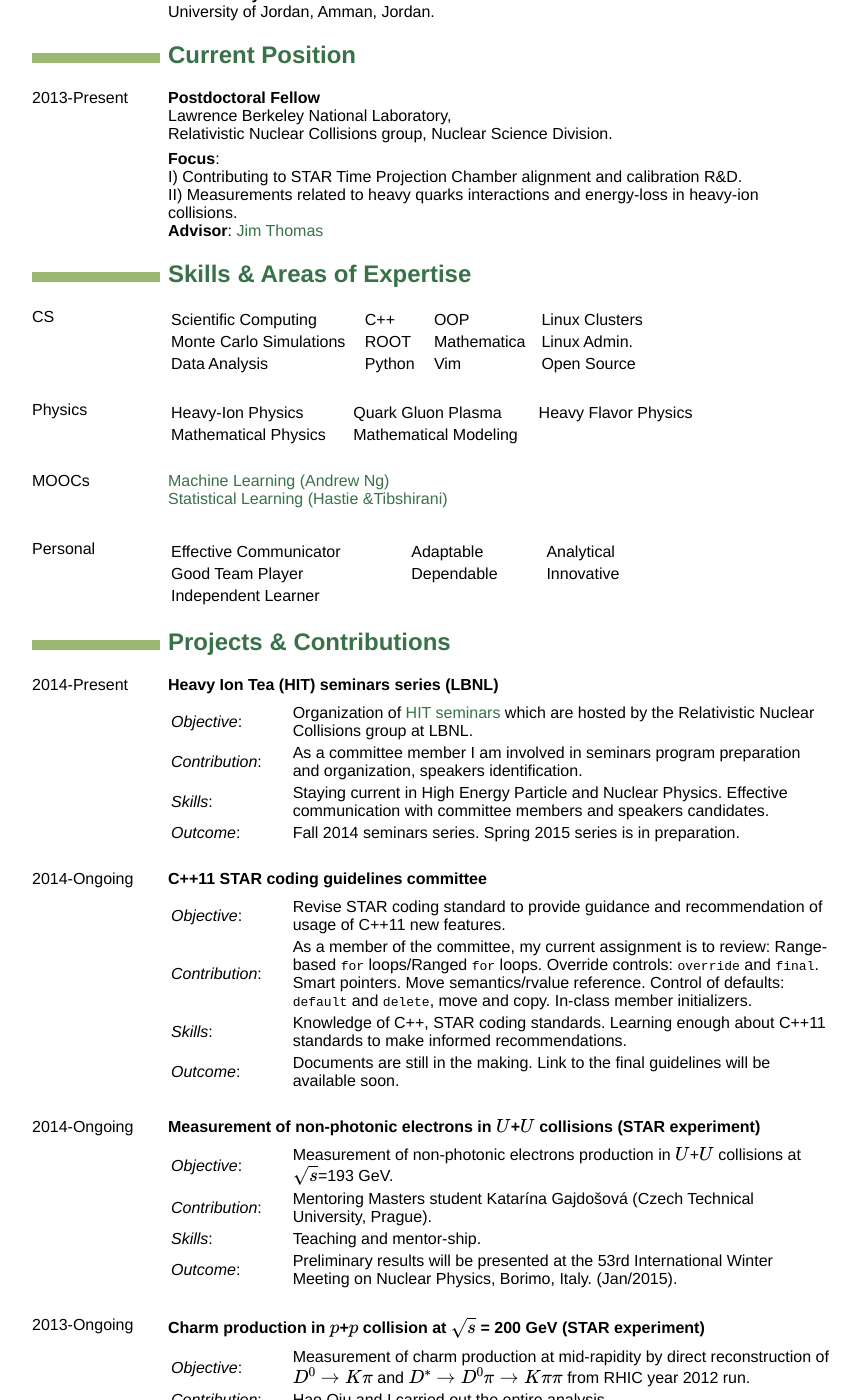
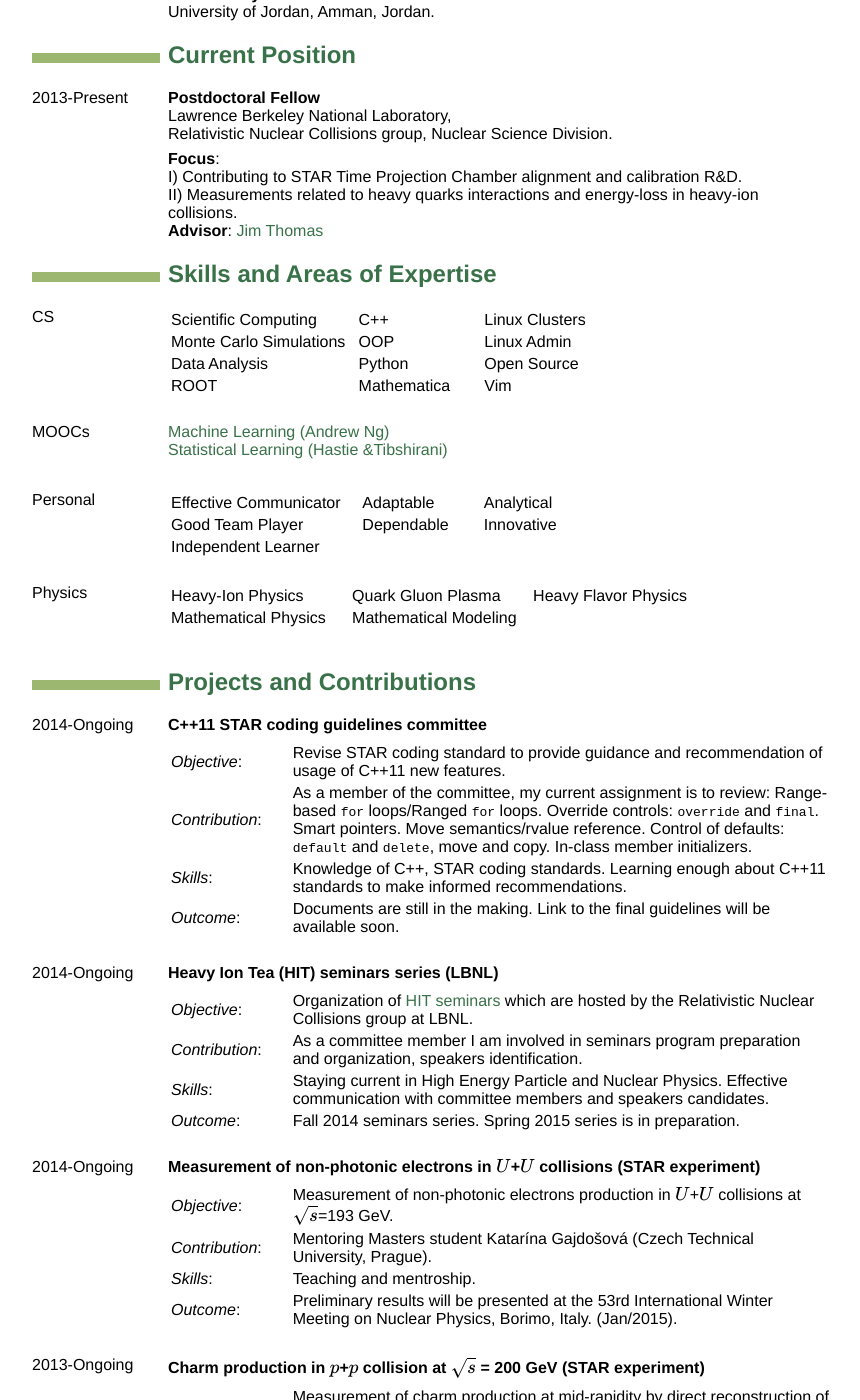
Before and after one commit to MustafaMustafa/MustafaMustafa.github.io, a Jekyll site: the page resume/cv.html, which Jekyll copies as it is, in a window 1280 px wide and 1400 px high, scrolled down 389 px. Shown: the whole window, without its empty margins (208-1068 px from the left). Built offline with Jekyll 4.4.1, drawn with Linux system fonts in a browser that asks for light colours; formulas are drawn with MathJax 3; some of the changed text lies outside the part shown.

Commit message:
update cv

```diff
--- a/resume/cv.html
+++ b/resume/cv.html
@@ -38,52 +38,38 @@
 <p><strong>Focus</strong>:<br />I) Contributing to STAR Time Projection Chamber alignment and calibration R&amp;D.<br /> II) Measurements related to heavy quarks interactions and energy-loss in heavy-ion collisions.<br /><strong>Advisor</strong>: <a href="http://rnc.lbl.gov/~jhthomas/">Jim Thomas</a></p>
 </dd>
 </dl>
-<h2 id="skills-areas-of-expertise">Skills &amp; Areas of Expertise</h2>
+<h2 id="skills-and-areas-of-expertise">Skills and Areas of Expertise</h2>
 <dl>
 <dt>CS</dt>
 <dd><table>
-<col width="40%" />
-<col width="14%" />
+<col width="33%" />
 <col width="22%" />
-<col width="22%" />
+<col width="20%" />
+<col width="20%" />
 <tbody>
 <tr class="odd">
 <td align="left">Scientific Computing</td>
 <td align="left">C++</td>
-<td align="left">OOP</td>
 <td align="left">Linux Clusters</td>
+<td align="left"></td>
 </tr>
 <tr class="even">
 <td align="left">Monte Carlo Simulations</td>
-<td align="left">ROOT</td>
-<td align="left">Mathematica</td>
-<td align="left">Linux Admin.</td>
+<td align="left">OOP</td>
+<td align="left">Linux Admin</td>
+<td align="left"></td>
 </tr>
 <tr class="odd">
 <td align="left">Data Analysis</td>
 <td align="left">Python</td>
-<td align="left">Vim</td>
 <td align="left">Open Source</td>
-</tr>
-</tbody>
-</table>
-<p><br></p>
-</dd>
-<dt>Physics</dt>
-<dd><table>
-<col width="34%" />
-<col width="34%" />
-<col width="30%" />
-<tbody>
-<tr class="odd">
-<td align="left">Heavy-Ion Physics</td>
-<td align="left">Quark Gluon Plasma</td>
-<td align="right">Heavy Flavor Physics</td>
+<td align="left"></td>
 </tr>
 <tr class="even">
-<td align="left">Mathematical Physics</td>
-<td align="left">Mathematical Modeling</td>
-<td align="right"></td>
+<td align="left">ROOT</td>
+<td align="left">Mathematica</td>
+<td align="left">Vim</td>
+<td align="left"></td>
 </tr>
 </tbody>
 </table>
@@ -95,57 +81,52 @@
 </dd>
 <dt>Personal</dt>
 <dd><table>
-<col width="34%" />
-<col width="19%" />
-<col width="19%" />
 <tbody>
 <tr class="odd">
 <td align="left">Effective Communicator</td>
-<td align="left">Adaptable</td>
-<td align="left">Analytical</td>
+<td align="left">    Adaptable</td>
+<td align="left">       Analytical</td>
 </tr>
 <tr class="even">
 <td align="left">Good Team Player</td>
-<td align="left">Dependable</td>
-<td align="left">Innovative</td>
+<td align="left">    Dependable</td>
+<td align="left">       Innovative</td>
 </tr>
 <tr class="odd">
 <td align="left">Independent Learner</td>
+<td align="left">    </td>
+<td align="left">       </td>
+</tr>
+</tbody>
+</table>
+<p><br></p>
+</dd>
+<dt>Physics</dt>
+<dd><table>
+<col width="30%" />
+<col width="30%" />
+<col width="29%" />
+<col width="4%" />
+<tbody>
+<tr class="odd">
+<td align="left">Heavy-Ion Physics</td>
+<td align="left">Quark Gluon Plasma</td>
+<td align="left">Heavy Flavor Physics</td>
+<td align="left"></td>
+</tr>
+<tr class="even">
+<td align="left">Mathematical Physics</td>
+<td align="left">Mathematical Modeling</td>
 <td align="left"></td>
 <td align="left"></td>
 </tr>
 </tbody>
 </table>
+<p><br></p>
 </dd>
 </dl>
-<h2 id="projects-contributions">Projects &amp; Contributions</h2>
+<h2 id="projects-and-contributions">Projects and Contributions</h2>
 <dl>
-<dt>2014-Present</dt>
-<dd><p><strong>Heavy Ion Tea (HIT) seminars series (LBNL)</strong></p>
-<table>
-<col width="18%" />
-<col width="81%" />
-<tbody>
-<tr class="odd">
-<td align="left"><em>Objective</em>:</td>
-<td align="left">Organization of <a href="https://sites.google.com/a/lbl.gov/relativistic-nuclear-collisions/home/rnc-current-events/hit-seminar">HIT seminars</a> which are hosted by the Relativistic Nuclear Collisions group at LBNL.</td>
-</tr>
-<tr class="even">
-<td align="left"><em>Contribution</em>:</td>
-<td align="left">As a committee member I am involved in seminars program preparation and organization, speakers identification.</td>
-</tr>
-<tr class="odd">
-<td align="left"><em>Skills</em>:</td>
-<td align="left">Staying current in High Energy Particle and Nuclear Physics. Effective communication with committee members and speakers candidates.</td>
-</tr>
-<tr class="even">
-<td align="left"><em>Outcome</em>:</td>
-<td align="left">Fall 2014 seminars series. Spring 2015 series is in preparation.</td>
-</tr>
-</tbody>
-</table>
-<p><br></p>
-</dd>
 <dt>2014-Ongoing</dt>
 <dd><p><strong>C++11 STAR coding guidelines committee</strong></p>
 <table>
@@ -173,6 +154,32 @@
 <p><br></p>
 </dd>
 <dt>2014-Ongoing</dt>
+<dd><p><strong>Heavy Ion Tea (HIT) seminars series (LBNL)</strong></p>
+<table>
+<col width="18%" />
+<col width="81%" />
+<tbody>
+<tr class="odd">
+<td align="left"><em>Objective</em>:</td>
+<td align="left">Organization of <a href="https://sites.google.com/a/lbl.gov/relativistic-nuclear-collisions/home/rnc-current-events/hit-seminar">HIT seminars</a> which are hosted by the Relativistic Nuclear Collisions group at LBNL.</td>
+</tr>
+<tr class="even">
+<td align="left"><em>Contribution</em>:</td>
+<td align="left">As a committee member I am involved in seminars program preparation and organization, speakers identification.</td>
+</tr>
+<tr class="odd">
+<td align="left"><em>Skills</em>:</td>
+<td align="left">Staying current in High Energy Particle and Nuclear Physics. Effective communication with committee members and speakers candidates.</td>
+</tr>
+<tr class="even">
+<td align="left"><em>Outcome</em>:</td>
+<td align="left">Fall 2014 seminars series. Spring 2015 series is in preparation.</td>
+</tr>
+</tbody>
+</table>
+<p><br></p>
+</dd>
+<dt>2014-Ongoing</dt>
 <dd><p><strong>Measurement of non-photonic electrons in <span class="math">\(U\)</span>+<span class="math">\(U\)</span> collisions (STAR experiment)</strong></p>
 <table>
 <col width="18%" />
@@ -188,7 +195,7 @@
 </tr>
 <tr class="odd">
 <td align="left"><em>Skills</em>:</td>
-<td align="left">Teaching and mentor-ship.</td>
+<td align="left">Teaching and mentroship.</td>
 </tr>
 <tr class="even">
 <td align="left"><em>Outcome</em>:</td>
@@ -258,11 +265,11 @@
 </tr>
 <tr class="even">
 <td align="left"><em>Contribution</em>:</td>
-<td align="left">Mentoring PhD. student Xiaozhi Bei (UIC and CCNU).</td>
+<td align="left">Mentoring Ph.D. student Xiaozhi Bei (UIC and CCNU).</td>
 </tr>
 <tr class="odd">
 <td align="left"><em>Skills</em>:</td>
-<td align="left">Teaching and mentor-ship.</td>
+<td align="left">Teaching and mentroship.</td>
 </tr>
 <tr class="even">
 <td align="left"><em>Outcome</em>:</td>
@@ -272,7 +279,7 @@
 </table>
 <p><br></p>
 </dd>
-<dt>2012-Present</dt>
+<dt>2012-Ongoing</dt>
 <dd><p><strong>Heavy Flavor Tracker - PXL simulators (STAR experiment)</strong></p>
 <table>
 <col width="18%" />
@@ -287,8 +294,8 @@
 <td align="left">Designed and implemented: 1) Simulation data containers 2) Simulators interface 3) Fast simulator 4) Pile up hits adder 5) STAR wrapper for <a href="http://www.iphc.cnrs.fr/Public-documentation.html">DIGMAPS</a> sensors response emulation tool. Maintaining the software package.</td>
 </tr>
 <tr class="odd">
-<td align="left"><em>Technical skills</em>:</td>
-<td align="left">Simulation. Software architecture. Knowledge of STAR software architecture. OOP, C++.</td>
+<td align="left"><em>Skills</em>:</td>
+<td align="left">Simulation. Software architecture. Knowledge of STAR software architecture. OOP, C++, software design.</td>
 </tr>
 <tr class="even">
 <td align="left"><em>Outcome</em>:</td>
@@ -354,7 +361,7 @@
 </tr>
 <tr class="even">
 <td align="left"><em>Outcome</em>:</td>
-<td align="left">PhD. thesis. <a href="http://arxiv.org/abs/1210.5199">arXiv:1210.5199</a>. <a href="http://arxiv.org/abs/1405.6348">arXiv:1405.6348</a>. Two more papers in the pipeline.</td>
+<td align="left">Ph.D. thesis. <a href="http://arxiv.org/abs/1210.5199">arXiv:1210.5199</a>. <a href="http://arxiv.org/abs/1405.6348">arXiv:1405.6348</a>. Two more papers in the pipeline.</td>
 </tr>
 </tbody>
 </table>
```
Also changed, not shown: other parts of resume/cv.html (+1 -1 lines), 1 other file.
